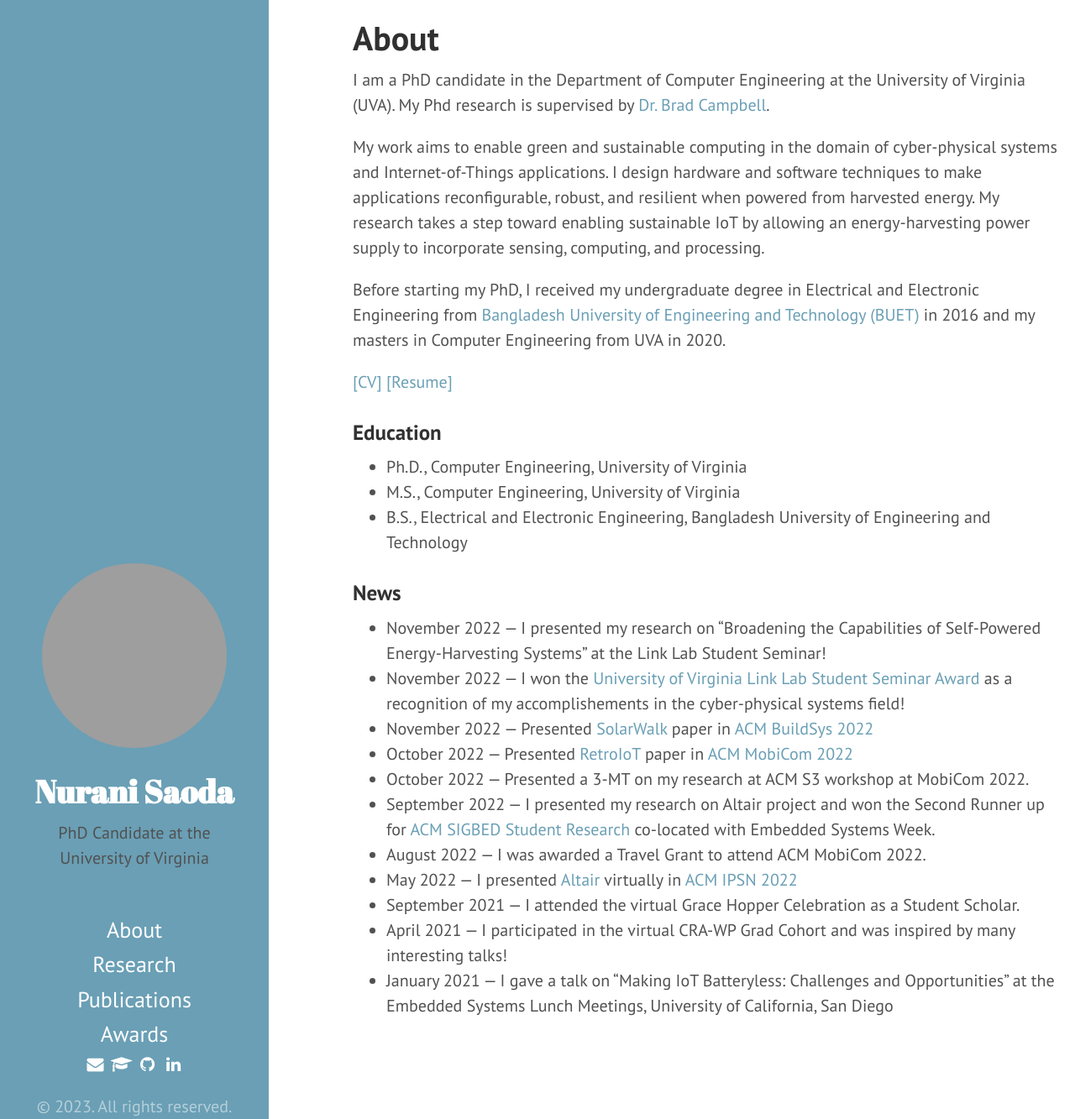
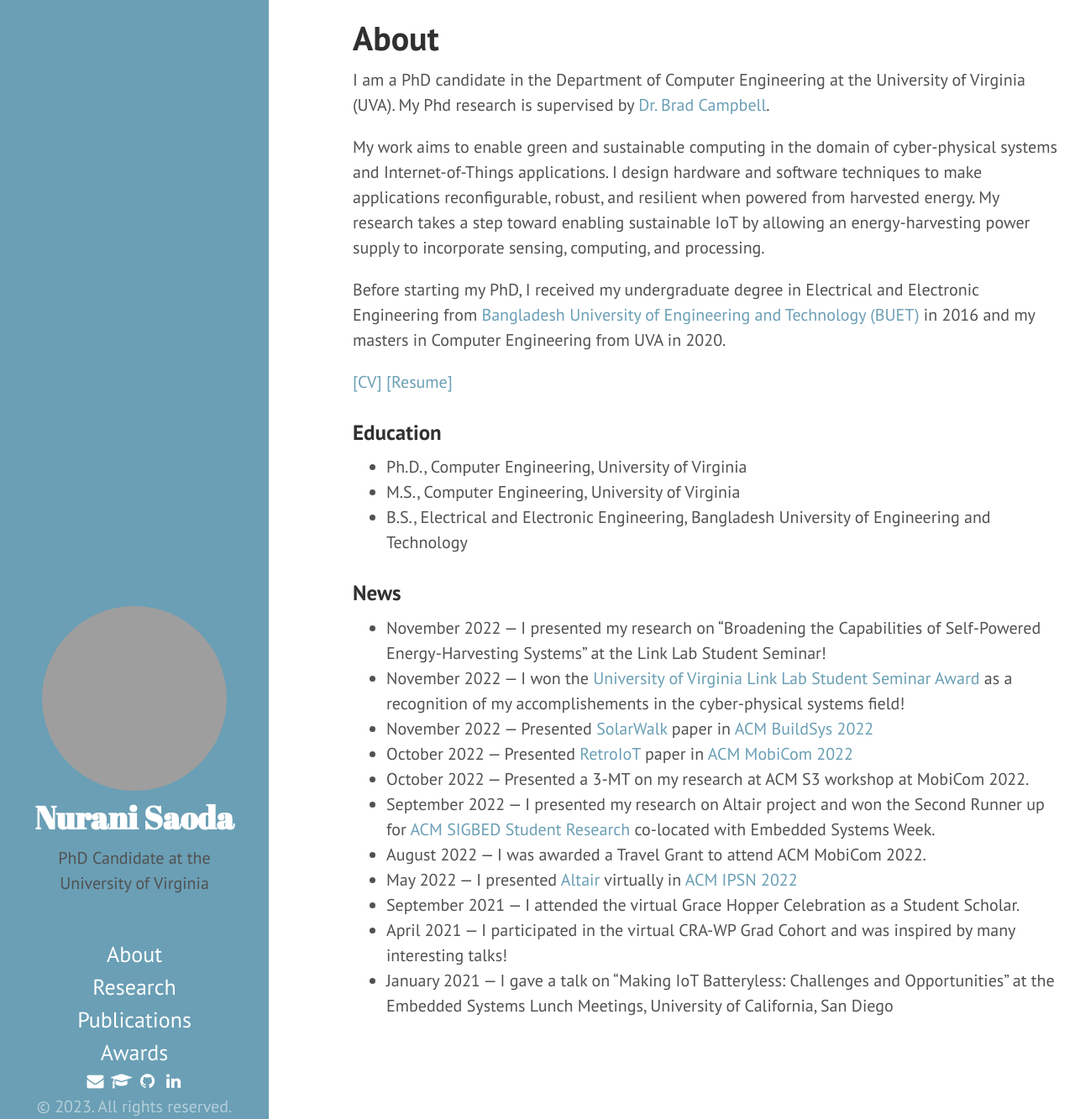
Before and after one commit to nsaoda/nsaoda.github.io, a Jekyll site: the page built from index.md, in a window 1280 px wide and 1333 px high. Shown: the whole window at 84% size. Built offline with Jekyll 4.4.1, drawn with Linux system fonts in a browser that asks for light colours; cached includes are drawn as plain includes; grey boxes are pictures that could not be loaded.

Commit message:
updated sidebar

```diff
--- a/public/css/hyde.css
+++ b/public/css/hyde.css
@@ -91,12 +91,12 @@ html {
 
 /* Sidebar nav */
 .sidebar-nav {
-  margin-bottom: 1rem; /* space below the social icons*/
+  margin-bottom: 0rem; /* space below the social icons*/
   margin-top:  2.5rem; /* space above the "about" in sidebar */
 }
 .sidebar-nav-item {
   display: block;
-  line-height: 1.6;
+  line-height: 1.5;
   font-size: 1.3rem; /* fontsize of sidebar items */
 }
 a.sidebar-nav-item:hover,
@@ -165,7 +165,7 @@ a.sidebar-nav-item:focus {
   text-align: center;
   position: relative;
   z-index: 1;
-  margin-bottom: 1rem; /* space between avatar and name */
+  margin-bottom: 0rem; /* space between avatar and name */
   margin-top: 0rem;
   margin-left: 1.5 rem;
   margin-right: 0rem;
```
Also changed, not shown: 2 other files.
